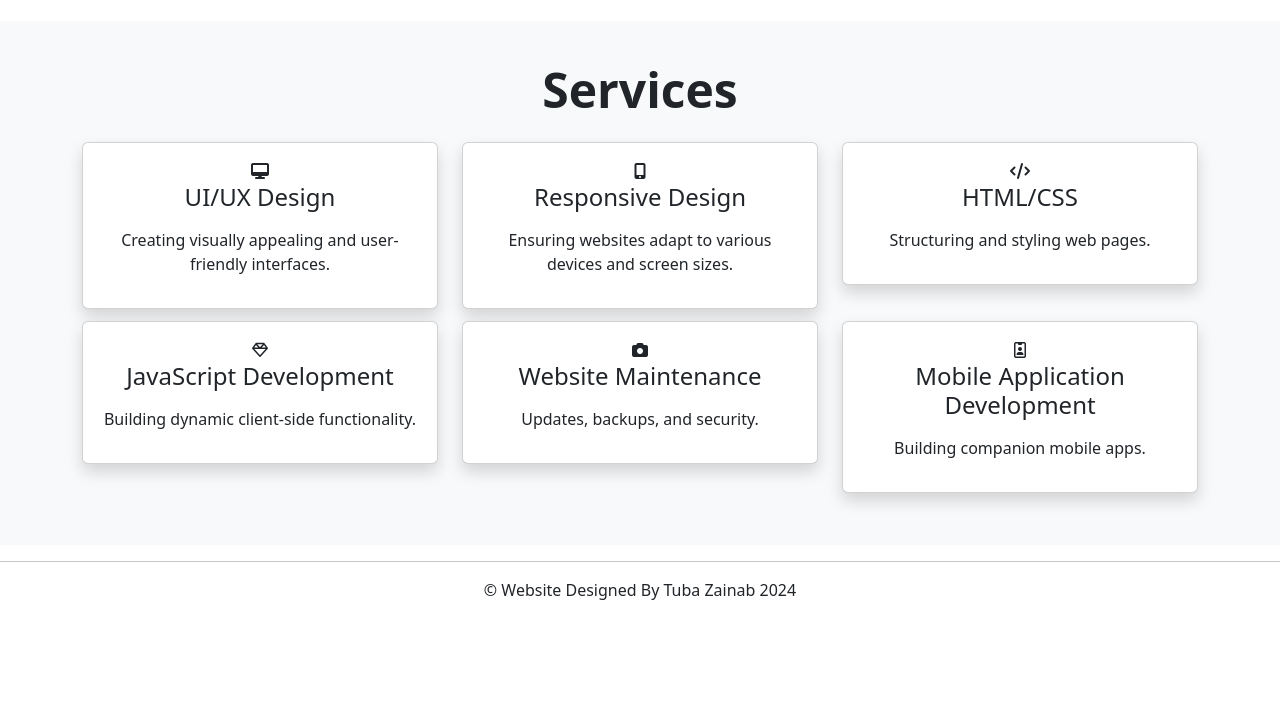
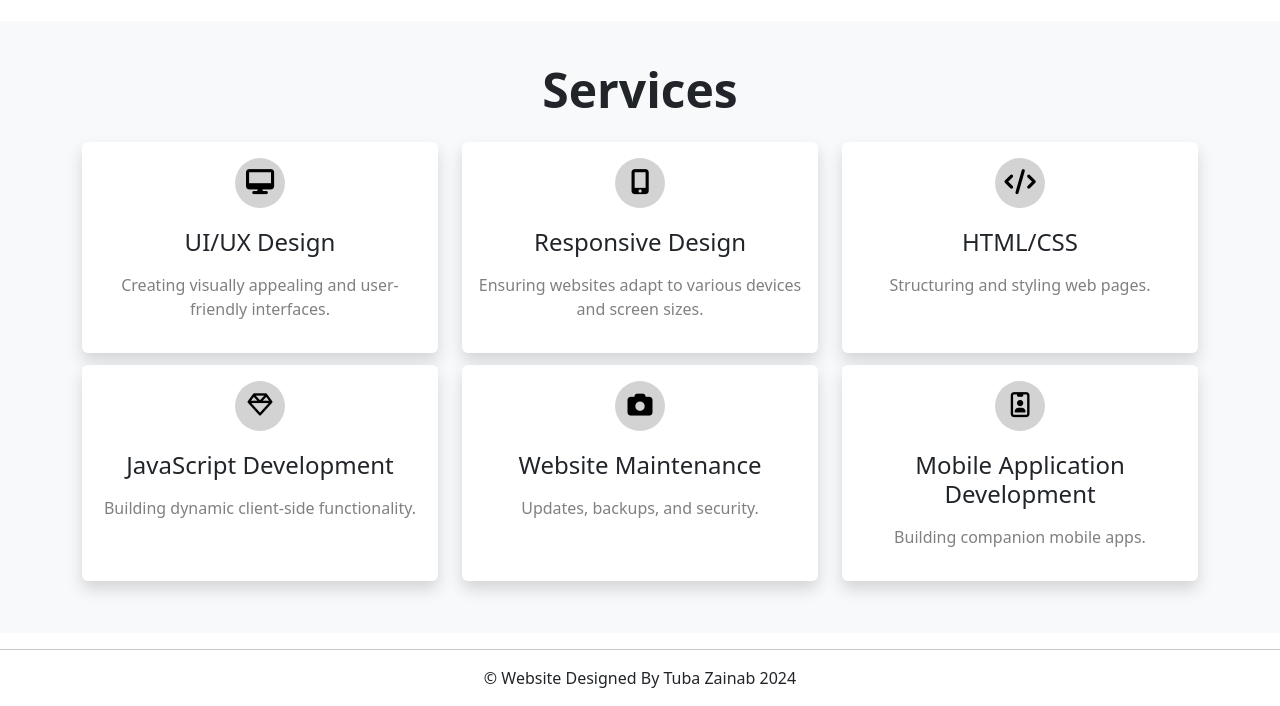
Before and after one commit to tubazainab/Personal-Portfolio---Tuba-Zainab, a plain HTML site: page index.html in a window 1280 px wide. Shown: the part 1293-1999 px from the top of the page. Before the commit the page ends 1911 px from the top, so only its background shows below. Drawn offline with nearby package versions, Linux system fonts and the light colour scheme; files whose address does not match are found by name.

Commit message:
Update style.css
Signed-off-by: tubazainab <zainabtuba20@gmail.com>

```diff
--- a/style.css
+++ b/style.css
@@ -17,6 +17,7 @@
 .nav-link:hover{
     color: white;
     background-color: black;
+    transition: all 0.5s ease;
 }
 /* logo */
 
@@ -38,6 +39,7 @@
 .main h3{
     font-size: 4.4rem;
     font-weight: 700;
+
 }
 .main h6{
     font-size: 1.4rem;
@@ -185,3 +187,37 @@ h1{
     background-color: gray;
     transition: 0.5s;
 }
+ /*Services Section*/
+
+ .card{
+    border: none;
+    outline: none;
+    height: 100%;
+    width: 100%;
+ }
+ .card p{
+    color: gray;
+
+ }
+ .circle{
+    height: 50px;
+    width: 50px;
+    background-color: lightgray;
+    color: black;
+    padding: 5px;
+    display: inline-block;
+    margin-bottom: 20px;
+    font-size: 25px;
+    text-align: center;
+    border-radius: 50%;
+ }
+ .card:hover .circle{
+    background-color: black;
+    color: lightgray;
+    transition: all 0.5s ease-in-out;
+ }
+.row{
+    display: flex;
+    flex-wrap: wrap;
+
+}
```
